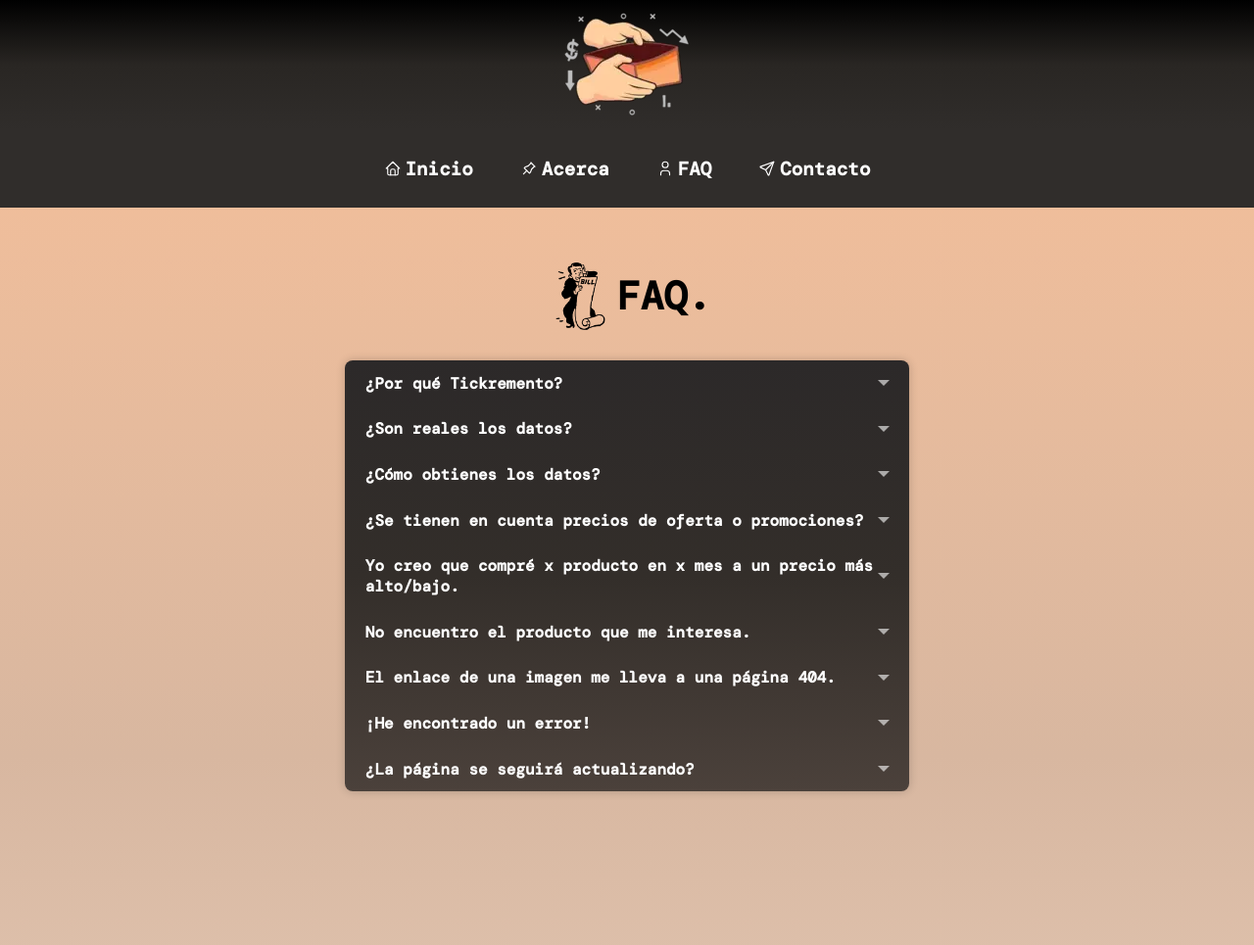
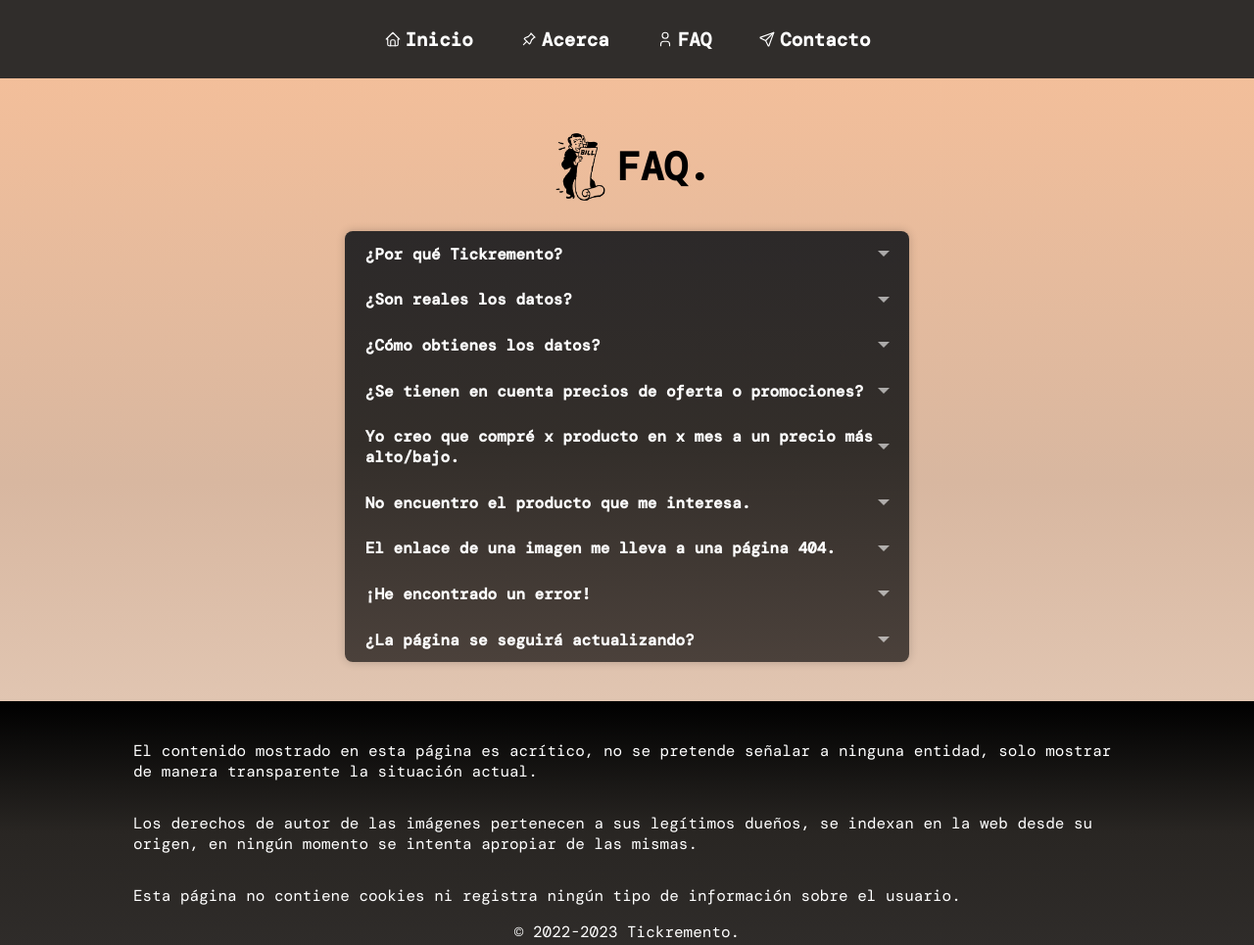
Before and after one commit to 1fbr/tickremento, a website: page src/faq.html in a window 1280 px wide. Shown: the top 965 px of the page at 98% size. Drawn offline with nearby package versions, Linux system fonts and the light colour scheme; a web font is replaced by a local one.

Commit message:
fix: remove image from header and real sticky footer

```diff
--- a/src/css/index.css
+++ b/src/css/index.css
@@ -71,7 +71,7 @@
   background-color: #f0dddd;
   padding: 1rem 0 0.5rem 0;
   position: sticky;
-  top: 80px;
+  top: 0px;
   width: 100%;
   z-index: 1;
 }
--- a/src/css/styles.css
+++ b/src/css/styles.css
@@ -6,6 +6,7 @@
 }
 
 body {
+  min-height: 100vh;
   background: linear-gradient(
     rgb(248, 192, 153),
     rgb(216, 183, 160),
@@ -14,10 +15,6 @@
 }
 
 header {
-  display: flex;
-  flex-direction: column;
-  align-items: center;
-  justify-content: center;
   background: linear-gradient(rgb(0, 0, 0), rgb(41, 38, 35), rgb(48, 45, 43));
   color: #fff;
 }
@@ -38,9 +35,6 @@
   background-color: rgb(48, 45, 43);
   color: #fff;
   font-size: 1.2rem;
-  position: sticky;
-  top: 0;
-  z-index: 1;
 }
 
 nav a {
@@ -74,17 +68,10 @@
 main {
   flex-grow: 1;
   width: 100%;
-  min-height: 1000px;
 }
 
 a {
   font-weight: bold;
-}
-
-header img {
-  width: 130px;
-  height: 108px;
-  margin: 0.75rem;
 }
 
 footer {
@@ -93,11 +80,14 @@
   justify-content: center;
   background: linear-gradient(rgb(0, 0, 0), rgb(41, 38, 35), rgb(48, 45, 43));
   color: #fff;
+  position: sticky;
+  top: 100vh;
+  margin-top: 1rem;
 }
 
 #footer-content {
   padding: 1.5rem;
-  width: 50%;
+  width: 85%;
 }
 
 #footer-content p {
--- a/src/faq.html
+++ b/src/faq.html
@@ -32,11 +32,6 @@
   </head>
   <body>
     <header>
-      <img
-        src="./img/empty-wallet.webp"
-        alt="Imagen de unas manos abriendo una cartera vacía"
-      />
-    </header>
       <nav>
         <a href="./index.html" id="home">
           <svg
@@ -119,6 +114,7 @@
           <span>Contacto</span>
         </a>
       </nav>
+    </header>
     <main>
       <section class="accordion-container">
         <div class="faq-title">
```
Also changed, not shown: src/about.html (+1 -5 lines), src/index.html (+1 -5 lines). Lines whose indentation alone changed are shown as unchanged.
